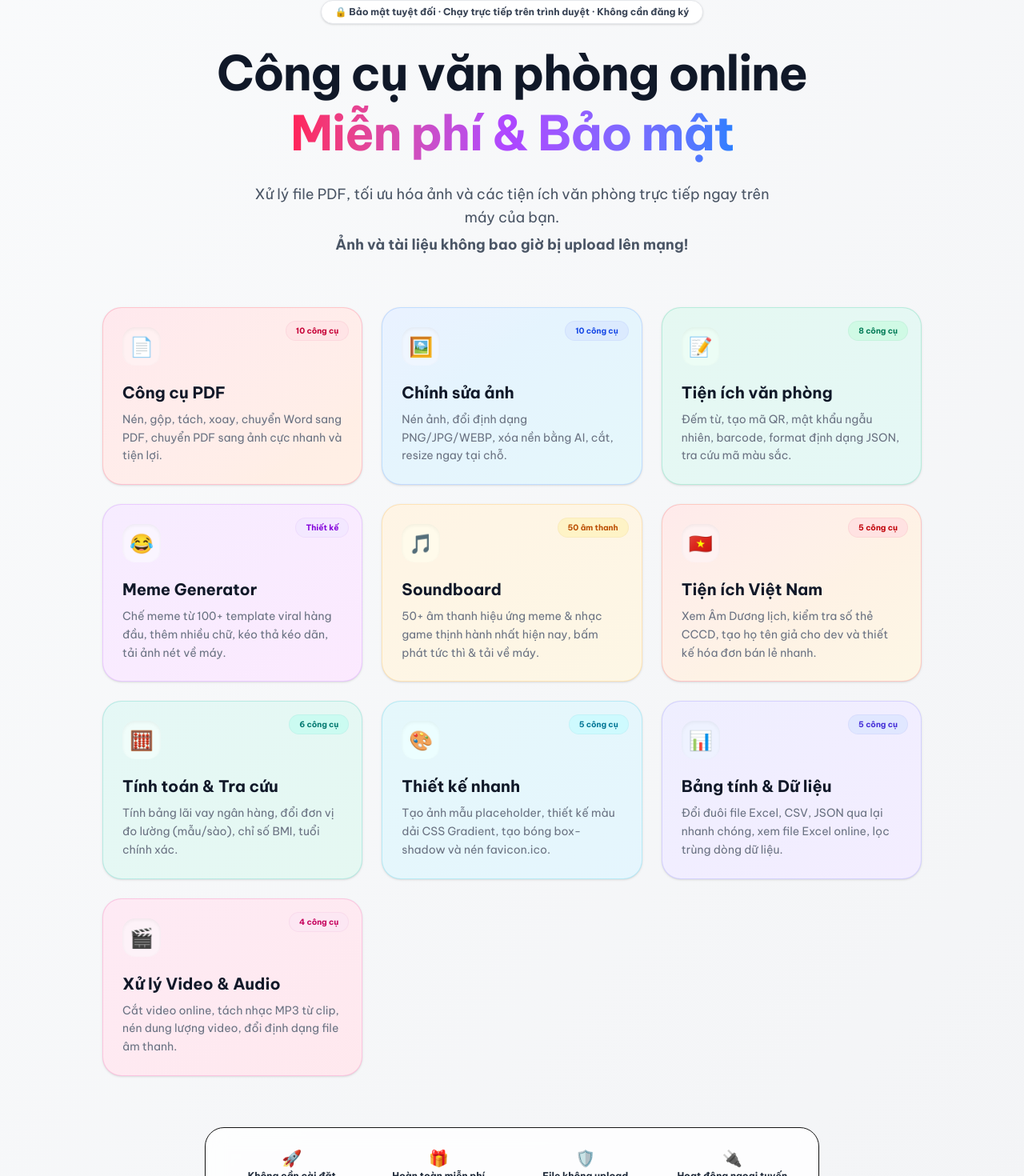
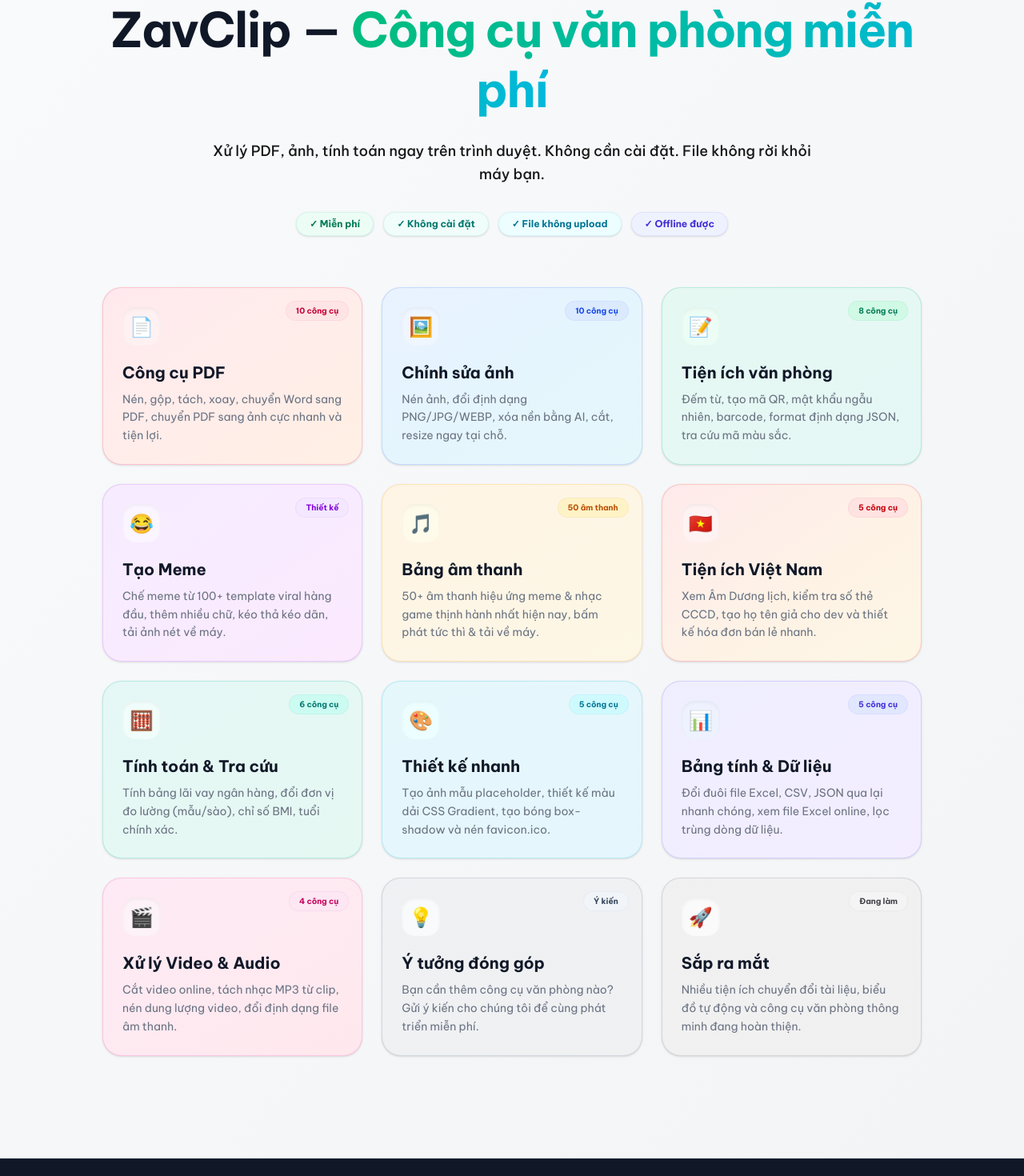
Before and after one commit to babyfox1306/video-downloader, a Next.js app: page / in a window 1280 px wide. Shown: the part 132-1602 px from the top of the page at 80% size. Built offline with nearby package versions, Linux system fonts and the light colour scheme.

Commit message:
fix: update layout metadata, Translate Card names, format Hero slogans, and complete perfect grid with placeholder cards

```diff
--- a/app/layout.tsx
+++ b/app/layout.tsx
@@ -14,16 +14,16 @@
 });
 
 export const metadata: Metadata = {
-  title: "ZavClip - Công cụ văn phòng online Miễn phí & Bảo mật",
-  description: "ZavClip: Bộ công cụ văn phòng online 100% Client-side. Nén PDF, gộp PDF, chỉnh sửa ảnh, tiện ích text, meme generator, và soundboard hoàn toàn miễn phí và bảo mật tuyệt đối.",
+  title: "ZavClip - Công cụ văn phòng online miễn phí",
+  description: "Bộ công cụ PDF, ảnh, tính toán, tiện ích Việt Nam - miễn phí, không cần cài đặt, file không rời máy bạn",
 };
 
 const navItems = [
-  { name: "PDF Tools", emoji: "📄", href: "/pdf" },
+  { name: "PDF", emoji: "📄", href: "/pdf" },
   { name: "Ảnh", emoji: "🖼️", href: "/image" },
   { name: "Tiện ích", emoji: "📝", href: "/text" },
-  { name: "Meme", emoji: "😂", href: "/meme" },
-  { name: "Soundboard", emoji: "🎵", href: "/soundboard" },
+  { name: "Tính toán", emoji: "🧮", href: "/calc" },
+  { name: "Việt Nam", emoji: "🇻🇳", href: "/vietnam" },
 ];
 
 export default function RootLayout({
--- a/app/page.tsx
+++ b/app/page.tsx
@@ -2,8 +2,8 @@
 import Link from "next/link";
 
 export const metadata: Metadata = {
-  title: "ZavClip - Công cụ văn phòng online Miễn phí & Bảo mật",
-  description: "ZavClip: Bộ công cụ văn phòng online chạy trực tiếp trên máy của bạn. Nén PDF, gộp PDF, chỉnh sửa ảnh, đếm từ, tạo mã QR, chế meme, và soundboard hoàn toàn miễn phí và bảo mật tuyệt đối.",
+  title: "ZavClip - Công cụ văn phòng online miễn phí",
+  description: "Bộ công cụ PDF, ảnh, tính toán, tiện ích Việt Nam - miễn phí, không cần cài đặt, file không rời máy bạn",
 };
 
 const HUB_CARDS = [
@@ -38,7 +38,7 @@
     iconBg: "bg-emerald-50 dark:bg-emerald-950/30 text-emerald-550 dark:text-emerald-400"
   },
   {
-    name: "Meme Generator",
+    name: "Tạo Meme",
     emoji: "😂",
     href: "/meme",
     description: "Chế meme từ 100+ template viral hàng đầu, thêm nhiều chữ, kéo thả kéo dãn, tải ảnh nét về máy.",
@@ -48,7 +48,7 @@
     iconBg: "bg-purple-50 dark:bg-purple-950/30 text-purple-550 dark:text-purple-400"
   },
   {
-    name: "Soundboard",
+    name: "Bảng âm thanh",
     emoji: "🎵",
     href: "/soundboard",
     description: "50+ âm thanh hiệu ứng meme & nhạc game thịnh hành nhất hiện nay, bấm phát tức thì & tải về máy.",
@@ -65,7 +65,7 @@
     badge: "5 công cụ",
     colorClass: "from-red-500/10 to-yellow-500/10 border-red-500/20 dark:border-red-500/30 group-hover:border-red-500 dark:group-hover:border-red-400 group-hover:shadow-red-500/10",
     badgeColor: "bg-red-100 dark:bg-red-950/60 text-red-700 dark:text-red-450",
-    iconBg: "bg-red-50 dark:bg-red-950/30 text-red-550 dark:text-red-450"
+    iconBg: "bg-red-50 dark:bg-red-950/30 text-red-550 dark:text-red-455"
   },
   {
     name: "Tính toán & Tra cứu",
@@ -106,6 +106,26 @@
     colorClass: "from-pink-500/10 to-rose-500/10 border-pink-500/20 dark:border-pink-500/30 group-hover:border-pink-500 dark:group-hover:border-pink-400 group-hover:shadow-pink-500/10",
     badgeColor: "bg-pink-100 dark:bg-pink-950/60 text-pink-700 dark:text-pink-400",
     iconBg: "bg-pink-50 dark:bg-pink-950/30 text-pink-550 dark:text-pink-400"
+  },
+  {
+    name: "Ý tưởng đóng góp",
+    emoji: "💡",
+    href: "#",
+    description: "Bạn cần thêm công cụ văn phòng nào? Gửi ý kiến cho chúng tôi để cùng phát triển miễn phí.",
+    badge: "Ý kiến",
+    colorClass: "from-slate-500/10 to-gray-500/10 border-slate-500/20 dark:border-slate-500/30 group-hover:border-slate-500 dark:group-hover:border-slate-400 group-hover:shadow-slate-500/10",
+    badgeColor: "bg-slate-100 dark:bg-slate-950/60 text-slate-700 dark:text-slate-400",
+    iconBg: "bg-slate-50 dark:bg-slate-950/30 text-slate-550 dark:text-slate-400"
+  },
+  {
+    name: "Sắp ra mắt",
+    emoji: "🚀",
+    href: "#",
+    description: "Nhiều tiện ích chuyển đổi tài liệu, biểu đồ tự động và công cụ văn phòng thông minh đang hoàn thiện.",
+    badge: "Đang làm",
+    colorClass: "from-zinc-500/10 to-neutral-500/10 border-zinc-500/20 dark:border-zinc-500/30 group-hover:border-zinc-500 dark:group-hover:border-zinc-400 group-hover:shadow-zinc-500/10",
+    badgeColor: "bg-zinc-100 dark:bg-zinc-950/60 text-zinc-700 dark:text-zinc-400",
+    iconBg: "bg-zinc-50 dark:bg-zinc-950/30 text-zinc-550 dark:text-zinc-400"
   }
 ];
 
@@ -116,30 +136,40 @@
 
         {/* Hero Section */}
         <div className="text-center mb-16 space-y-6">
-          <span className="inline-flex items-center gap-1.5 px-4 py-1.5 rounded-full bg-white dark:bg-gray-800 text-xs font-bold text-gray-700 dark:text-gray-300 border border-gray-200 dark:border-gray-750 shadow-sm">
-            🔒 Bảo mật tuyệt đối · Chạy trực tiếp trên trình duyệt · Không cần đăng ký
-          </span>
-
           <h1 className="text-4xl md:text-6xl font-extrabold text-gray-900 dark:text-white tracking-tight leading-tight">
-            Công cụ văn phòng online <br className="hidden md:inline" />
-            <span className="bg-gradient-to-r from-rose-500 via-purple-500 to-blue-500 bg-clip-text text-transparent">
-              Miễn phí & Bảo mật
-            </span>
+            ZavClip — <span className="bg-gradient-to-r from-emerald-500 via-teal-500 to-cyan-500 bg-clip-text text-transparent">Công cụ văn phòng miễn phí</span>
           </h1>
 
-          <p className="text-base md:text-lg text-gray-600 dark:text-gray-400 max-w-2xl mx-auto leading-relaxed">
-            Xử lý file PDF, tối ưu hóa ảnh và các tiện ích văn phòng trực tiếp ngay trên máy của bạn.
-            <strong className="text-gray-850 dark:text-gray-250 font-bold block mt-1">Ảnh và tài liệu không bao giờ bị upload lên mạng!</strong>
+          <p className="text-base md:text-lg text-gray-655 dark:text-gray-400 max-w-3xl mx-auto leading-relaxed font-medium">
+            Xử lý PDF, ảnh, tính toán ngay trên trình duyệt. Không cần cài đặt. File không rời khỏi máy bạn.
           </p>
+
+          <div className="flex flex-wrap justify-center gap-3 pt-2">
+            <span className="inline-flex items-center px-4 py-1.5 rounded-full bg-emerald-50 dark:bg-emerald-950/30 text-xs font-extrabold text-emerald-700 dark:text-emerald-400 border border-emerald-500/10 shadow-sm">
+              ✓ Miễn phí
+            </span>
+            <span className="inline-flex items-center px-4 py-1.5 rounded-full bg-teal-50 dark:bg-teal-950/30 text-xs font-extrabold text-teal-700 dark:text-teal-400 border border-teal-500/10 shadow-sm">
+              ✓ Không cài đặt
+            </span>
+            <span className="inline-flex items-center px-4 py-1.5 rounded-full bg-cyan-50 dark:bg-cyan-950/30 text-xs font-extrabold text-cyan-700 dark:text-cyan-400 border border-cyan-500/10 shadow-sm">
+              ✓ File không upload
+            </span>
+            <span className="inline-flex items-center px-4 py-1.5 rounded-full bg-indigo-50 dark:bg-indigo-950/30 text-xs font-extrabold text-indigo-700 dark:text-indigo-400 border border-indigo-500/10 shadow-sm">
+              ✓ Offline được
+            </span>
+          </div>
         </div>
 
         {/* Grid Hubs */}
         <div className="grid grid-cols-1 md:grid-cols-2 lg:grid-cols-3 gap-6 mb-16">
-          {HUB_CARDS.map((card) => (
-            <Link
-              key={card.href}
+          {HUB_CARDS.map((card) => {
+            const isPlaceholder = card.href === "#";
+            const CardComponent = isPlaceholder ? "div" : Link;
+            return (
+              <CardComponent
+                key={card.name}
                 href={card.href}
-              className={`group block bg-gradient-to-br ${card.colorClass} bg-white dark:bg-gray-800/80 rounded-3xl p-6 shadow-sm hover:shadow-xl transition-all duration-300 transform hover:-translate-y-1.5 border relative overflow-hidden`}
+                className={`group block bg-gradient-to-br ${card.colorClass} bg-white dark:bg-gray-800/80 rounded-3xl p-6 shadow-sm hover:shadow-xl transition-all duration-300 transform ${!isPlaceholder ? "hover:-translate-y-1.5 cursor-pointer" : ""} border relative overflow-hidden`}
               >
                 {/* Badge */}
                 <span className={`absolute top-4 right-4 text-[10px] font-bold px-3 py-1 rounded-full border border-current/5 ${card.badgeColor}`}>
@@ -147,7 +177,7 @@
                 </span>
 
                 {/* Large Icon */}
-              <div className={`w-12 h-12 rounded-2xl flex items-center justify-center text-2xl mb-5 shadow-inner transition-transform group-hover:scale-110 ${card.iconBg}`}>
+                <div className={`w-12 h-12 rounded-2xl flex items-center justify-center text-2xl mb-5 shadow-inner transition-transform ${!isPlaceholder ? "group-hover:scale-110" : ""} ${card.iconBg}`}>
                   {card.emoji}
                 </div>
 
@@ -158,34 +188,9 @@
                 <p className="text-gray-500 dark:text-gray-400 text-xs md:text-sm leading-relaxed">
                   {card.description}
                 </p>
-            </Link>
-          ))}
-        </div>
-
-        {/* Trust Bar Footer */}
-        <div className="bg-white/80 dark:bg-gray-800/80 backdrop-blur-md border border-gray-150 dark:border-gray-755 rounded-3xl p-6 shadow-sm max-w-3xl mx-auto">
-          <div className="grid grid-cols-2 md:grid-cols-4 gap-4 text-center">
-            <div className="space-y-1">
-              <span className="text-xl">🚀</span>
-              <p className="text-xs font-bold text-gray-800 dark:text-gray-200">Không cần cài đặt</p>
-              <p className="text-[10px] text-gray-400">Chạy ngay trên Web</p>
-            </div>
-            <div className="space-y-1">
-              <span className="text-xl">🎁</span>
-              <p className="text-xs font-bold text-gray-800 dark:text-gray-200">Hoàn toàn miễn phí</p>
-              <p className="text-[10px] text-gray-400">Không giới hạn tính năng</p>
-            </div>
-            <div className="space-y-1">
-              <span className="text-xl">🛡️</span>
-              <p className="text-xs font-bold text-gray-800 dark:text-gray-200">File không upload</p>
-              <p className="text-[10px] text-gray-400">Bảo mật dữ liệu tuyệt đối</p>
-            </div>
-            <div className="space-y-1">
-              <span className="text-xl">🔌</span>
-              <p className="text-xs font-bold text-gray-800 dark:text-gray-200">Hoạt động ngoại tuyến</p>
-              <p className="text-[10px] text-gray-400">Xử lý ngay cả khi không có mạng</p>
-            </div>
-          </div>
+              </CardComponent>
+            );
+          })}
         </div>
 
       </div>
```
Lines whose indentation alone changed are shown as unchanged.
